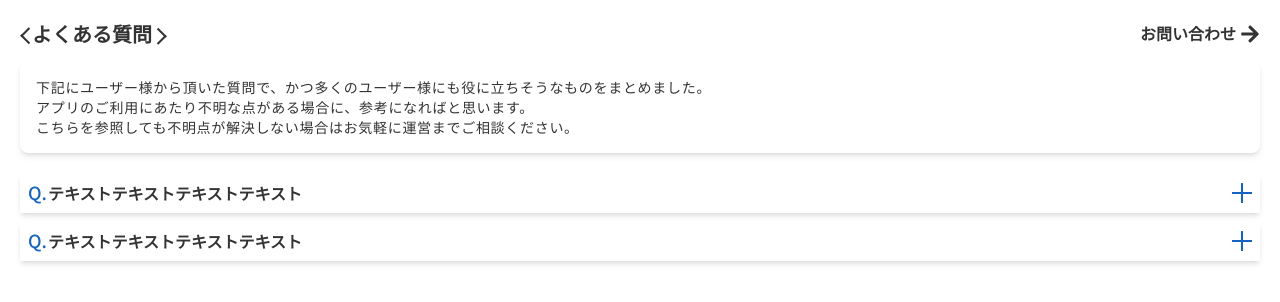
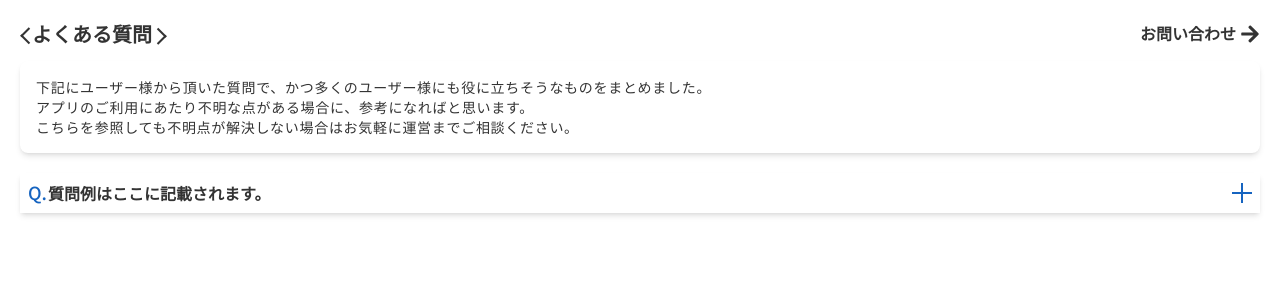
Before and after one commit to k7d0112/siplog, a Next.js app: page /questions in a window 1280 px wide. Shown: the top 302 px of the page. Built offline with nearby package versions, Linux system fonts and the light colour scheme; no server answers; the database is empty.

Commit message:
Q&Aページのフロント修正

```diff
--- a/src/app/(afterLogin)/questions/_components/Accordion.tsx
+++ b/src/app/(afterLogin)/questions/_components/Accordion.tsx
@@ -18,7 +18,7 @@ export const Accordion = () => {
             >
               Q.
             </span>
-            テキストテキストテキストテキスト
+            質問例はここに記載されます。
           </h1>
           <button
             className='absolute top-0 right-0 w-7 h-10'
@@ -33,7 +33,10 @@ export const Accordion = () => {
         </div>
         <div className={`bg-white pl-7 pr-2 relative transition-all overflow-hidden ${isOpen ? 'max-h-[500px] py-2' : 'max-h-0 py-0'}`}>
           <span className='text-mainBlue font-noto text-lg font-medium absolute top-[5.5px] left-[10px]'>A.</span>
-          <p>テキストテキストテキストテキストテキストテキストテキストテキストテキストテキストテキステキストテキスト</p>
+          <p>
+            頂いた質問の中から他のユーザー様にも役立ちそうな質問をここで閲覧できるようにしておきます。<br/>
+            こちらも参考にしてください！
+          </p>
         </div>
       </div>
     </>
--- a/src/app/(afterLogin)/questions/page.tsx
+++ b/src/app/(afterLogin)/questions/page.tsx
@@ -22,7 +22,6 @@ export default function Page() {
       </p>
       <div className='mt-5'>
         <Accordion/>
-        <Accordion/>
       </div>
     </div>
   );
```
